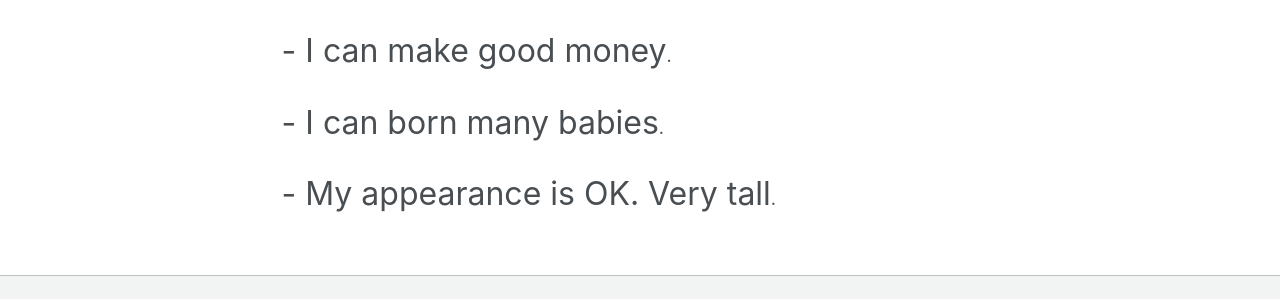
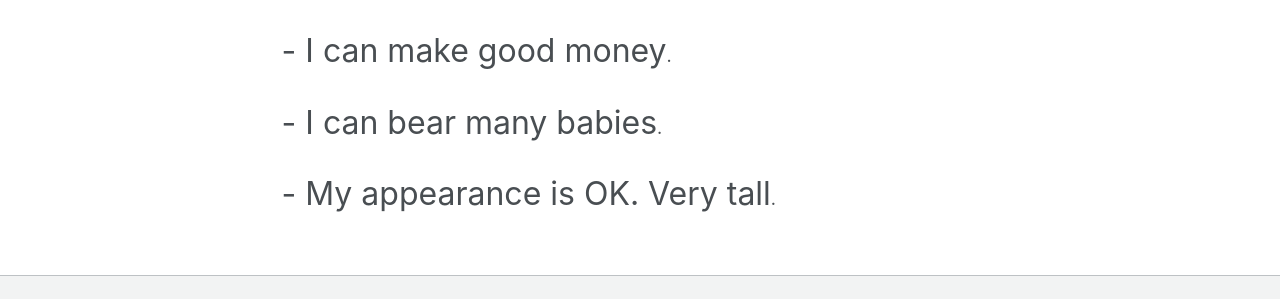
Before and after one commit to bohanzhuang/bohanzhuang.github.io, a Jekyll site: the page built from _pages/about.md, in a window 1280 px wide and 1037 px high. Shown: the part 607-906 px from the top of the window. Built offline with Jekyll 4.4.1, drawn with Linux system fonts in a browser that asks for light colours.

Commit message:
Update about.md

```diff
--- a/_pages/about.md
+++ b/_pages/about.md
@@ -25,7 +25,7 @@ redirect_from:
 </p>
 
 <p>
-<font size=6> - I can born many babies</font>.
+<font size=6> - I can bear many babies</font>.
 </p>
 
 <p>
```
